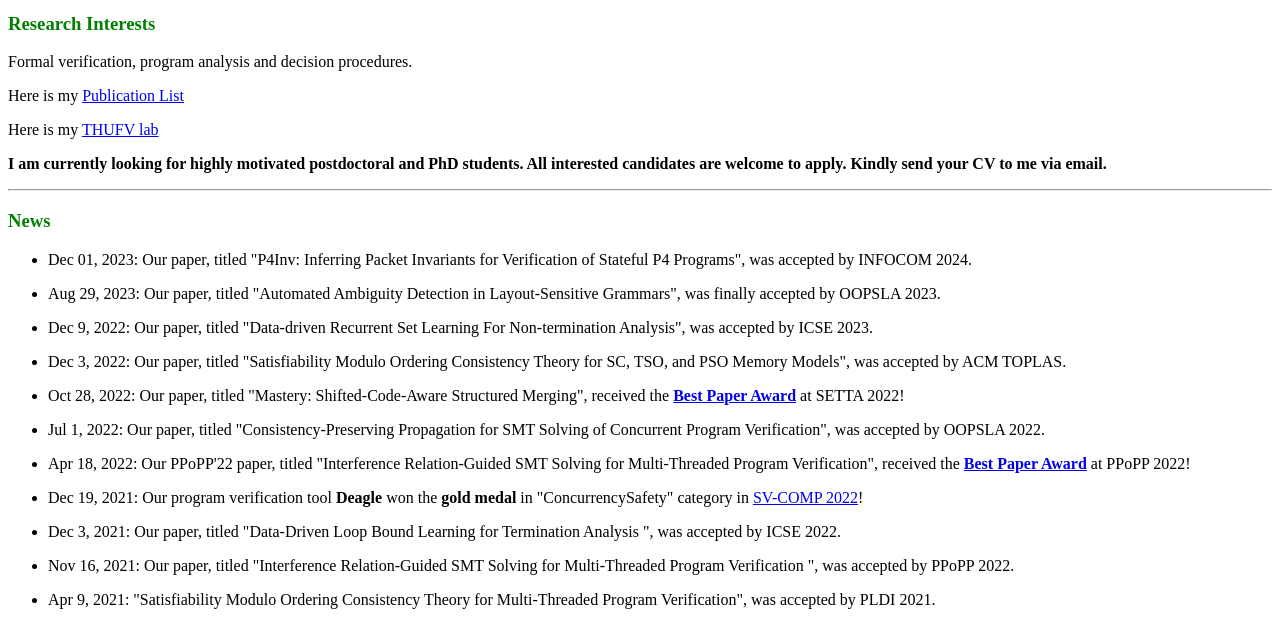
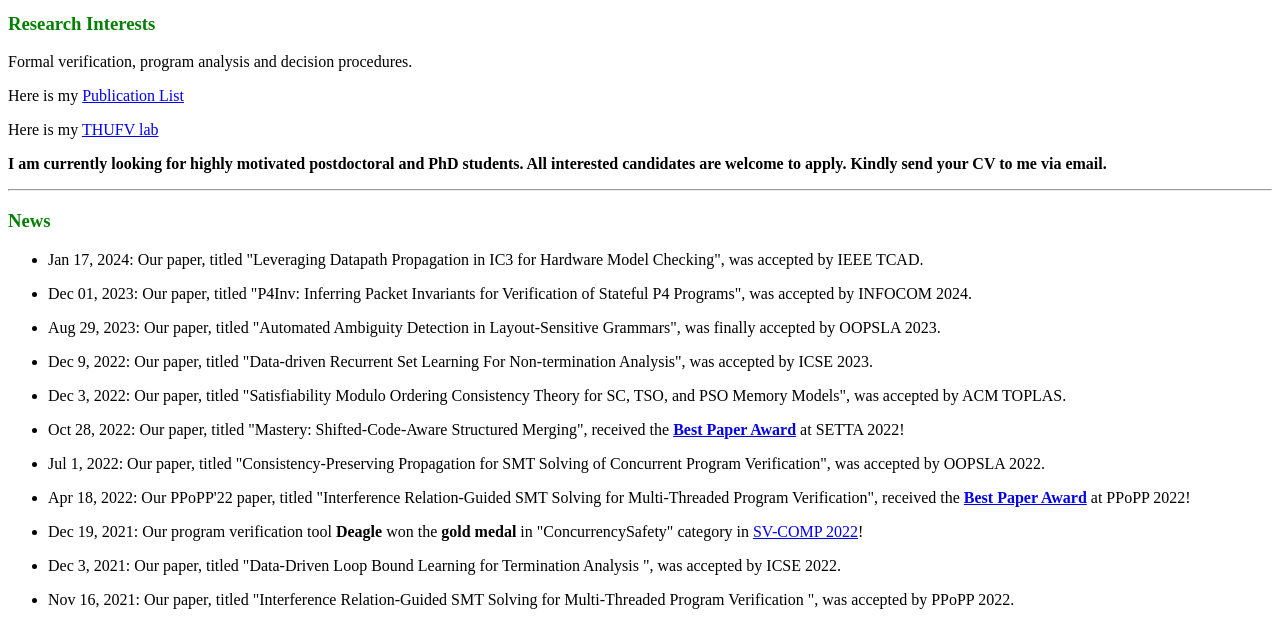
Before and after one commit to feihe/feihe.github.io, a Jekyll site: the page built from index.md, in a window 1280 px wide and 900 px high, cut to the strip 282-900 px from the top of the window. Built offline with Jekyll 4.4.1, drawn with Linux system fonts in a browser that asks for light colours; nearby versions of some CDN libraries.

Commit message:
update, and add a new paper

```diff
--- a/index.md
+++ b/index.md
@@ -19,6 +19,8 @@ Here is my [THUFV lab](https://thufv.github.io/)
 
 
 ### <font color=green>News</font>
+
+- Jan 17, 2024: Our paper, titled \"Leveraging Datapath Propagation in IC3 for Hardware Model Checking\", was accepted by IEEE TCAD.
 
 - Dec 01, 2023: Our paper, titled \"P4Inv: Inferring Packet Invariants for Verification of Stateful P4 Programs\", was accepted by INFOCOM 2024.
 
```
Also changed, not shown: publications.md (+2 -0 lines), 2 other files.
